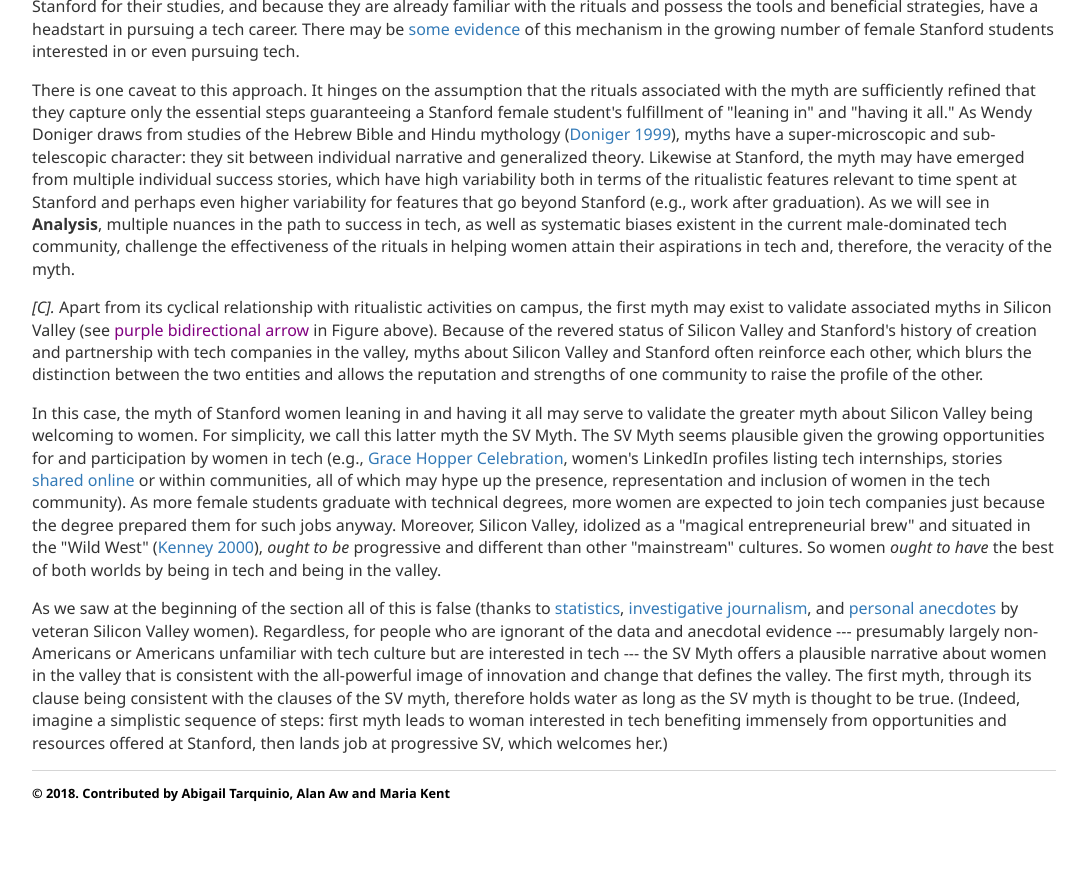
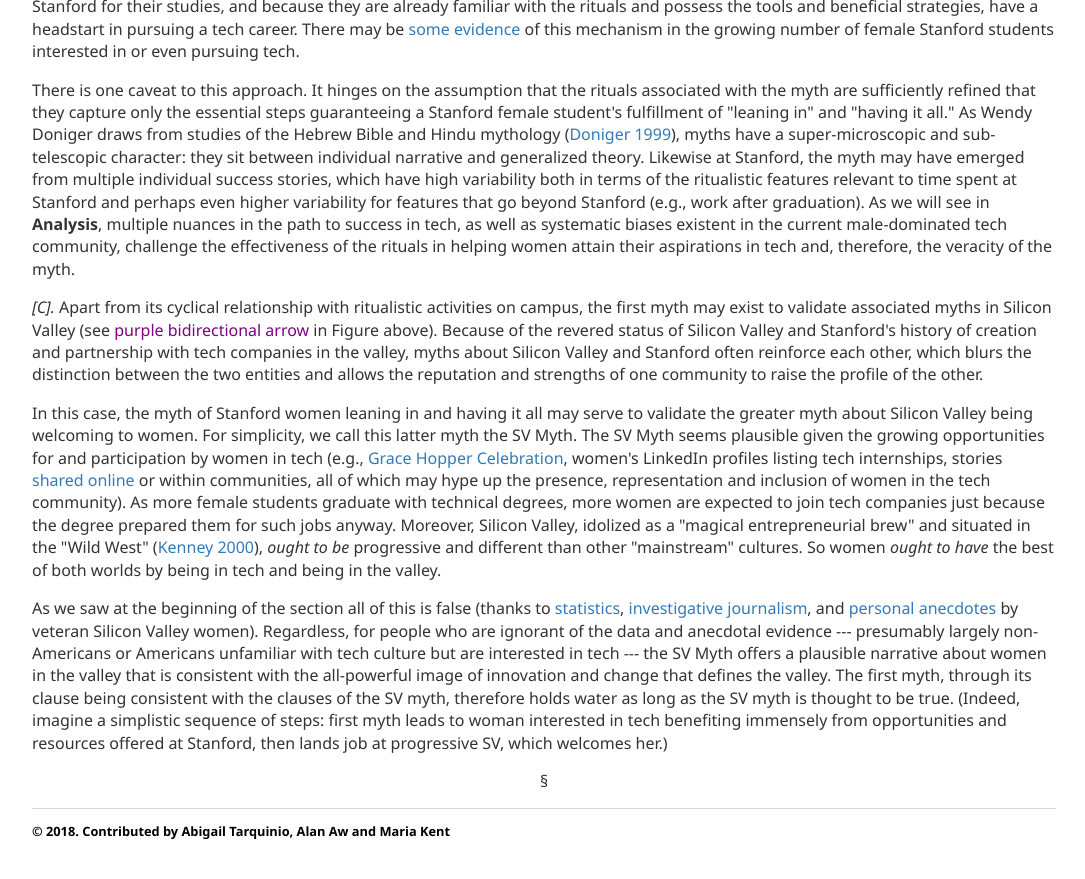
Before and after one commit to leaninstanford/leaninstanford.github.io, a Jekyll site: the page built from theory/index.html, in a window 1280 px wide and 900 px high, scrolled down 2328 px. Shown: the top 879 px of the window, without its empty margins (96-1181 px from the left). Built offline with Jekyll 4.4.1, drawn with Linux system fonts in a browser that asks for light colours.

Commit message:
Update index.html

```diff
--- a/theory/index.html
+++ b/theory/index.html
@@ -31,4 +31,5 @@ title: Framework
 <p><em>[C].</em> Apart from its cyclical relationship with ritualistic activities on campus, the first myth may exist to validate associated myths in Silicon Valley (see <span style="color: #800080;">purple bidirectional arrow</span> in Figure above). Because of the revered status of Silicon Valley and Stanford's history of creation and partnership with tech companies in the valley, myths about Silicon Valley and Stanford often reinforce each other, which blurs the distinction between the two entities and allows the reputation and strengths of one community to raise the profile of the other.</p>
 <p>In this case, the myth of Stanford women leaning in and having it all may serve to validate the greater myth about Silicon Valley being welcoming to women. For simplicity, we call this latter myth the SV Myth. The SV Myth seems plausible given the growing opportunities for and participation by women in tech (e.g., <a title="Grace Hopper Celebration" href="https://ghc.anitab.org/">Grace Hopper Celebration</a>, women's LinkedIn profiles listing tech internships, stories <a title="Chip-Huyen-2017" href="https://huyenchip.com/2017/08/09/sexism-in-silicon-valley.html">shared online</a> or within communities, all of which may hype up the presence, representation and inclusion of women in the tech community). As more female students graduate with technical degrees, more women are expected to join tech companies just because the degree prepared them for such jobs anyway. Moreover, Silicon Valley, idolized as a "magical entrepreneurial brew" and situated in the "Wild West" (<a title="Kenney-2000" href="https://www.sup.org/books/title/?id=654">Kenney 2000</a>),&nbsp;<em>ought to be</em>&nbsp;progressive and different than other "mainstream" cultures. So women <em>ought to have</em> the best of both worlds by being in tech and being in the valley.</p>
 <p>As we saw at the beginning of the section all of this is false (thanks to <a href="https://www.technative.io/women-in-tech-2018-what-the-statistics-tell-us/">statistics</a>, <a title="Brotopia-2018" href="https://www.penguinrandomhouse.com/books/547571/brotopia-by-emily-chang/9780735213531/">investigative journalism</a>, and <a title="Tracy-Chou" href="https://work.qz.com/1175679/software-engineer-tracy-chous-mission-to-diversify-silicon-valley/">personal</a>&nbsp;<a title="Ellen-Pao" href="https://www.ellenkpao.com/">anecdotes</a> by veteran Silicon Valley women). Regardless, for people who are ignorant of the data and anecdotal evidence --- presumably largely non-Americans or Americans unfamiliar with tech culture but are interested in tech --- the SV Myth offers a plausible narrative about women in the valley that is consistent with the all-powerful image of innovation and change that defines the valley. The first myth, through its clause being consistent with the clauses of the SV myth, therefore holds water as long as the SV myth is thought to be true. (Indeed, imagine a simplistic sequence of steps: first myth leads to woman interested in tech benefiting immensely from opportunities and resources offered at Stanford, then lands job at progressive SV, which welcomes her.)</p>
+<p style="text-align: center;">&sect;</p>
 <!-- /.blurb -->
```
